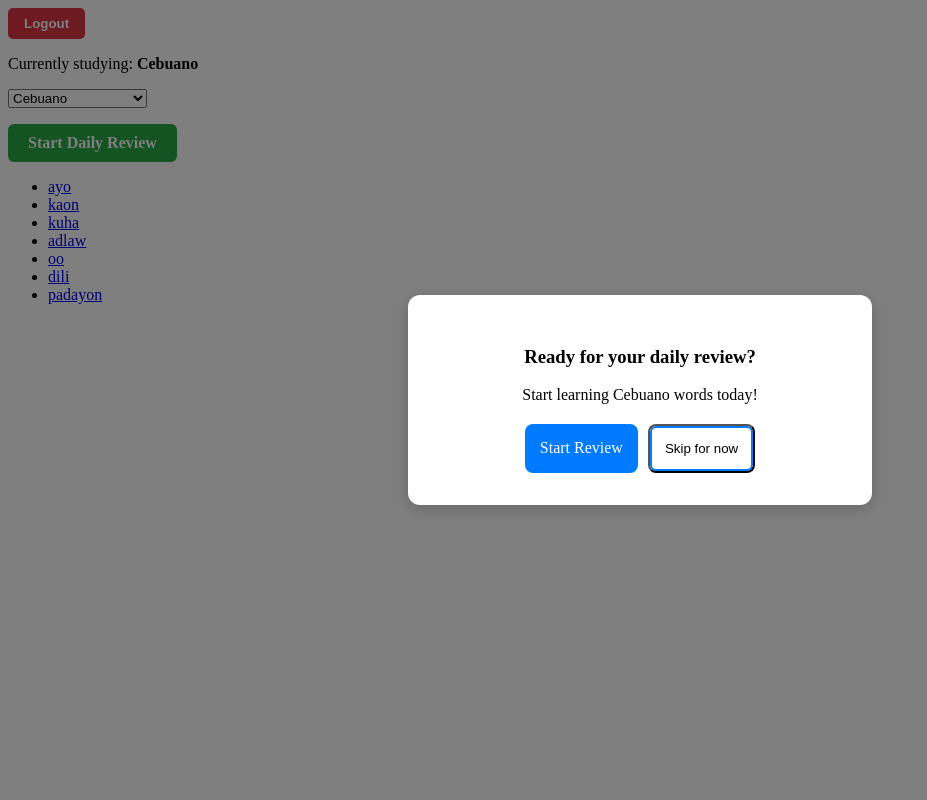
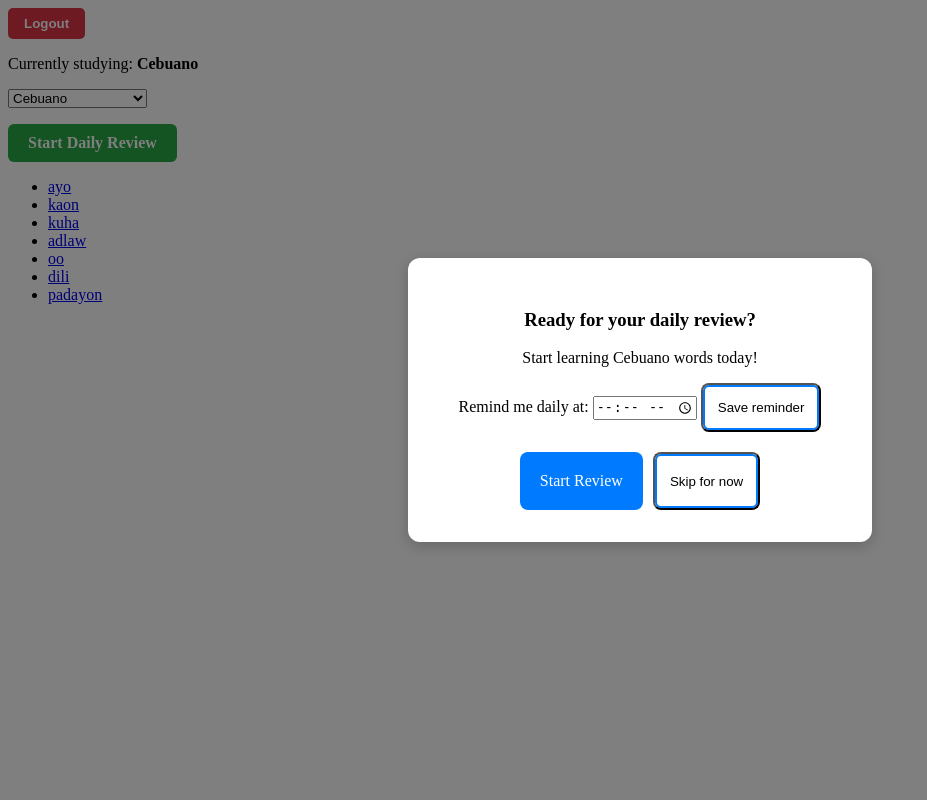
Before and after one commit to keithayeras/SpeakNoy, a Django app: page /SpeakNoy/?set_dialect=Cebuano in a window 1280 px wide. Shown: the whole page, without its empty margins (0-927 px from the left). Run offline with Django 5.2, Linux system fonts and the light colour scheme; a user stored in the database is signed in; data comes from the database, SQL or seed files in the repository; both versions use the stored data as it was after the commit.

Commit message:
Added scheduling to daily review
- option to have regular schedule instead in the daily review popup
- stores schedule in user data

```diff
--- a/SpeakNoy/views.py
+++ b/SpeakNoy/views.py
@@ -1,6 +1,7 @@
 from django.shortcuts import render, get_object_or_404
+from django.utils import timezone
 from .models import Flashcard
-from datetime import date
+from datetime import date, datetime
 
 def flashcard_list_view(request):
     show_login_popup = False
@@ -9,27 +10,69 @@ def flashcard_list_view(request):
 
     new_dialect = request.GET.get('set_dialect')
     show_review_popup = False
+    schedule_saved = False
+
+    if request.method == 'POST' and request.POST.get('daily_review_time'):
+        # Persist the time the user wants to be prompted for daily review
+        daily_review_time = request.POST.get('daily_review_time')
+        if request.user.is_authenticated:
+            # Save schedule to user profile (persistent across browsers/devices)
+            profile = getattr(request.user, 'profile', None)
+            if profile:
+                try:
+                    profile.daily_review_time = datetime.strptime(daily_review_time, "%H:%M").time()
+                except ValueError:
+                    profile.daily_review_time = None
+                profile.save(update_fields=['daily_review_time'])
+        else:
+            # Fallback for anonymous users (session-only)
+            request.session['review_popup_time'] = daily_review_time
+
+        # Reset the popup shown marker so we can show it again at the scheduled time
+        request.session.pop('review_popup_shown_date', None)
+        schedule_saved = True
 
     if new_dialect:
         request.session['selected_dialect'] = new_dialect
-
-        # Only show popup once per day
-        today = str(date.today())
-        last_popup_date = request.session.get('review_popup_shown_date')
-
-        if last_popup_date != today:
-            show_review_popup = True
-            request.session['review_popup_shown_date'] = today
 
     selected_dialect = request.session.get('selected_dialect')
     show_selection_prompt = False
     if request.user.is_authenticated and not selected_dialect:
         show_selection_prompt = True
 
-    # Check if user can still review today
+    # Determine whether we can still review today
     today = str(date.today())
     review_completed_date = request.session.get('review_completed_date')
     can_review = selected_dialect and review_completed_date != today
+
+    # Determine if we should show the review reminder popup
+    if request.user.is_authenticated:
+        profile = getattr(request.user, 'profile', None)
+        review_popup_time = None
+        if profile and profile.daily_review_time:
+            review_popup_time = profile.daily_review_time.strftime("%H:%M")
+    else:
+        review_popup_time = request.session.get('review_popup_time')
+
+    last_popup_date = request.session.get('review_popup_shown_date')
+    now = timezone.localtime()
+    now_time = now.time().replace(tzinfo=None)
+
+    if can_review:
+        if review_popup_time:
+            try:
+                scheduled_time = datetime.strptime(review_popup_time, "%H:%M").time()
+            except ValueError:
+                scheduled_time = None
+
+            if scheduled_time and now_time >= scheduled_time and last_popup_date != today:
+                show_review_popup = True
+                request.session['review_popup_shown_date'] = today
+        else:
+            # Default behavior: show popup once per day on first open
+            if new_dialect and last_popup_date != today:
+                show_review_popup = True
+                request.session['review_popup_shown_date'] = today
 
     flashcards = Flashcard.objects.all()
     if selected_dialect:
@@ -44,7 +87,9 @@ def flashcard_list_view(request):
         'show_review_popup': show_review_popup,
         'selected_dialect': selected_dialect,
         'can_review': can_review,
-        'dialects': ['Cebuano', 'Ilocano']
+        'dialects': ['Cebuano', 'Ilocano'],
+        'review_popup_time': review_popup_time,
+        'schedule_saved': schedule_saved,
     }
 
     return render(request, "flashcards/flashcard_list.html", context)
--- a/accounts/models.py
+++ b/accounts/models.py
@@ -4,6 +4,7 @@ from django.contrib.auth.models import User
 class Profile(models.Model):
     user = models.OneToOneField(User, on_delete=models.CASCADE)
     bio = models.TextField(blank=True)
+    daily_review_time = models.TimeField(null=True, blank=True, help_text="Preferred time to be reminded for daily review")
 
     def __str__(self):
         return self.user.username
--- a/static/flashcards/style.css
+++ b/static/flashcards/style.css
@@ -26,7 +26,7 @@
 }
 
 .btn-primary {
-    padding: 15px;
+    padding: 20px;
     background: #007bff;
     color: white;
     text-decoration: none;
--- a/templates/flashcards/flashcard_list.html
+++ b/templates/flashcards/flashcard_list.html
@@ -46,11 +46,24 @@
             </div>
         </div>
     {% endif %}
-    {% if show_review_popup %}
+    {% if show_review_popup or schedule_saved %}
         <div id="reviewModal" class="modal-overlay">
             <div class="modal-content">
-                <h3>Ready for your daily review?</h3>
-                <p>Start learning {{ selected_dialect }} words today!</p>
+                {% if schedule_saved %}
+                    <h3>Schedule Updated</h3>
+                    <p>Your daily review reminder is set for <strong>{{ review_popup_time }}</strong> each day.</p>
+                {% else %}
+                    <h3>Ready for your daily review?</h3>
+                    <p>Start learning {{ selected_dialect }} words today!</p>
+                {% endif %}
+
+                <form method="post" class="schedule-form">
+                    {% csrf_token %}
+                    <label for="daily_review_time">Remind me daily at:</label>
+                    <input type="time" id="daily_review_time" name="daily_review_time" value="{{ review_popup_time|default:'' }}">
+                    <button type="submit" class="btn-secondary">Save reminder</button>
+                </form>
+
                 <div class="modal-buttons">
                     <a href="{% url 'SpeakNoy:daily_review' %}" class="btn-primary">Start Review</a>
                     <button onclick="closeReviewModal()" class="btn-secondary">Skip for now</button>
```
Also changed, not shown: accounts/migrations/0002_profile_daily_review_time.py (added), db.sqlite3.
